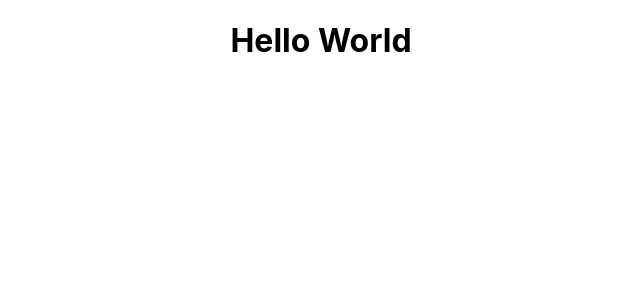
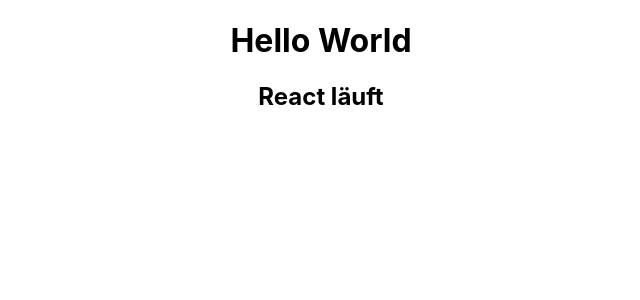
Before and after one commit to JuZankl/project, a React (Create React App) app: page / in a window 1280 px wide. Shown: the top 300 px of the page, without its empty margins (319-959 px from the left). Built offline with nearby package versions, Linux system fonts and the light colour scheme.

Commit message:
finish deployment of react on pages

```diff
--- a/package.json
+++ b/package.json
@@ -1,4 +1,5 @@
 {
+  "homepage": "https://JuZankl.github.io/project",
   "name": "webapp",
   "version": "0.1.0",
   "private": true,
@@ -15,7 +16,9 @@
     "start": "react-scripts start",
     "build": "react-scripts build",
     "test": "react-scripts test",
-    "eject": "react-scripts eject"
+    "eject": "react-scripts eject",
+    "predeploy": "npm run build",
+    "deploy": "gh-pages -d build"
   },
   "eslintConfig": {
     "extends": [
--- a/src/App.js
+++ b/src/App.js
@@ -5,6 +5,7 @@
   return (
     <div className="App">
       <h1>Hello World</h1>
+      <h2>React läuft</h2>
     </div>
   );
 }
```
